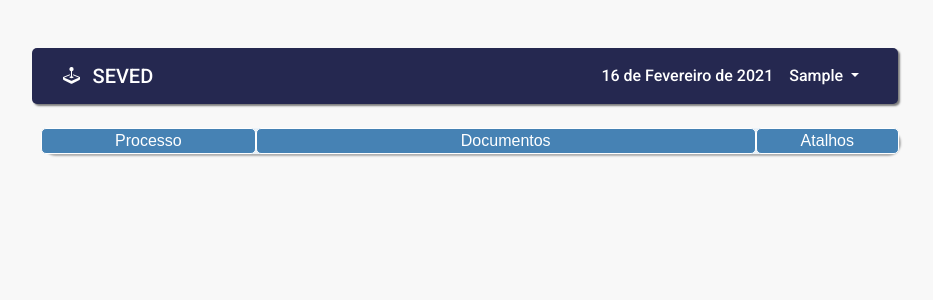
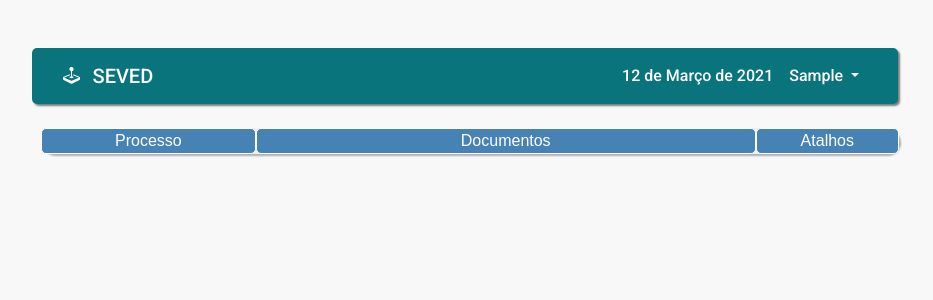
Before and after one commit to aandrefms/DjangoGerenciador, a Django app: page /infra/processos/ in a window 1280 px wide. Shown: the top 300 px of the page, without its empty margins (170-1103 px from the left). Run offline with Django 3.2, Linux system fonts and the light colour scheme; the visitor is signed in with stand-in values (Sample User, id 1); data that the repository does not hold is empty; parts of the project's set-up code (start-up, migrations or seed data) failed here and were passed over; some libraries are stand-ins or nearby versions.

Commit message:
Data dinamica

```diff
--- a/templates/base_create_form.html
+++ b/templates/base_create_form.html
@@ -22,6 +22,7 @@
     border-radius:5px;
     width:85%;
     margin-left:7%;
+    background-color: #0A747C;
 }
 
 .border-header {
@@ -338,7 +339,7 @@ a.destaque:hover {
 
 <body   style="background-color:#f8f8f8;">
 <div class=" col-12 container mt-5 mb-4" style="width:82%;">
-    <nav class="navbar navbar-expand-lg navbar-dark  mb-2 border-nav1" style="background-color: #252850;">
+    <nav class="navbar navbar-expand-lg navbar-dark  mb-2 border-nav1" >
         <div class="container">
             <a class="navbar-brand" href="#">
                  <svg xmlns="http://www.w3.org/2000/svg" width="17" height="17" fill="currentColor" class="bi bi-joystick mr-2 mb-1" viewBox="0 0 16 16">
@@ -354,7 +355,18 @@ a.destaque:hover {
             <div class="collapse navbar-collapse justify-content-end" id="navbarNavDropdown" >
                 <ul class="navbar-nav">
                     <li class="nav-item">
-                        <a class="nav-link" href="#" style="color:white;">16 de Fevereiro de 2021</a>
+                        <a class="nav-link" href="#" style="color:white;">
+                            <script>
+                            var dt = new Date ();
+                            var dia = dt.getDate();
+                            var mes = dt.getMonth();
+                            var ano = dt.getFullYear();
+
+                            var meses = new Array ("Janeiro", "Fevereiro", "Março", "Abril", "Maio", "Junho", "Julho", "Agosto", "Setembro", "Outubro", "Novembro", "Dezembro");
+                            document.write(dia + " de " + meses[mes] + " de " + ano)
+
+                            </script>
+                        </a>
                     </li>
                     <li class="nav-item dropdown ">
                         <a class="nav-link dropdown-toggle" href="#" id="navbarDropdownMenuLink" role="button"
```
Also changed, not shown: templates/base_painel.html (+12 -1 lines).
